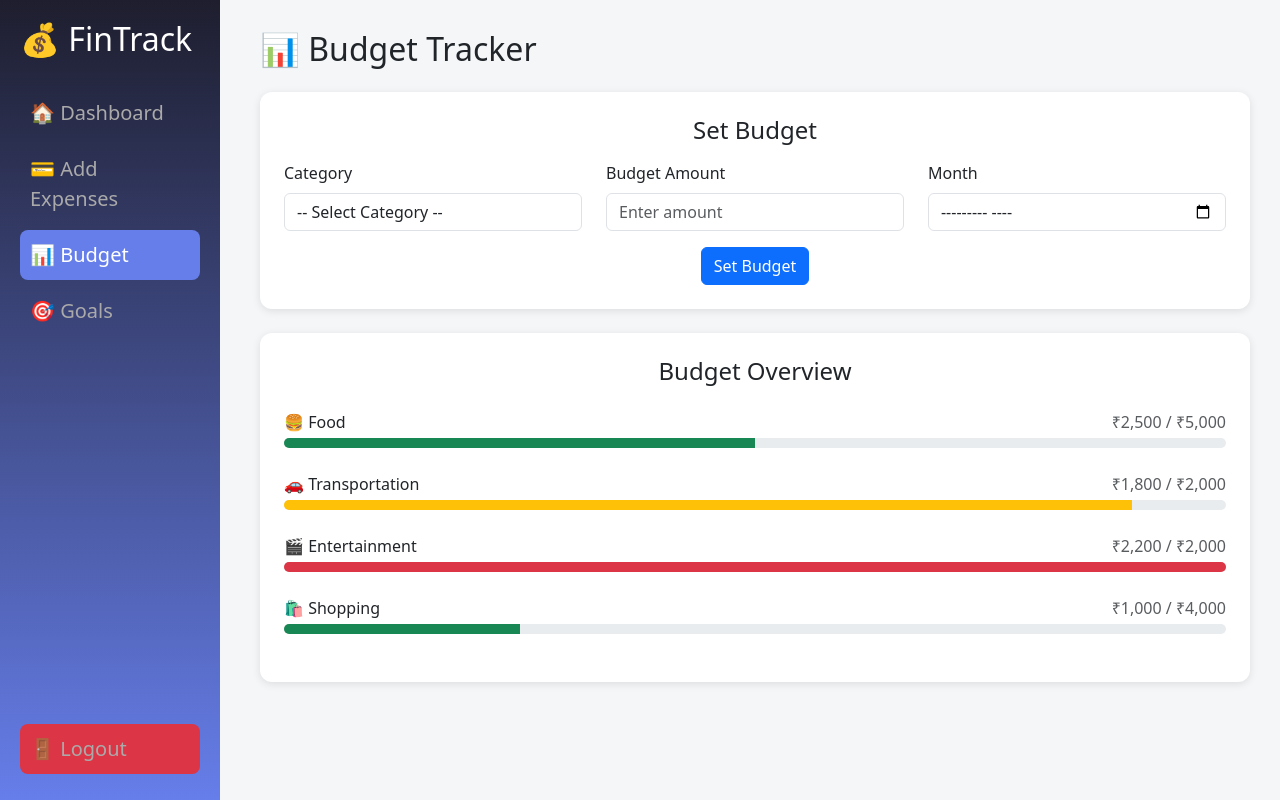
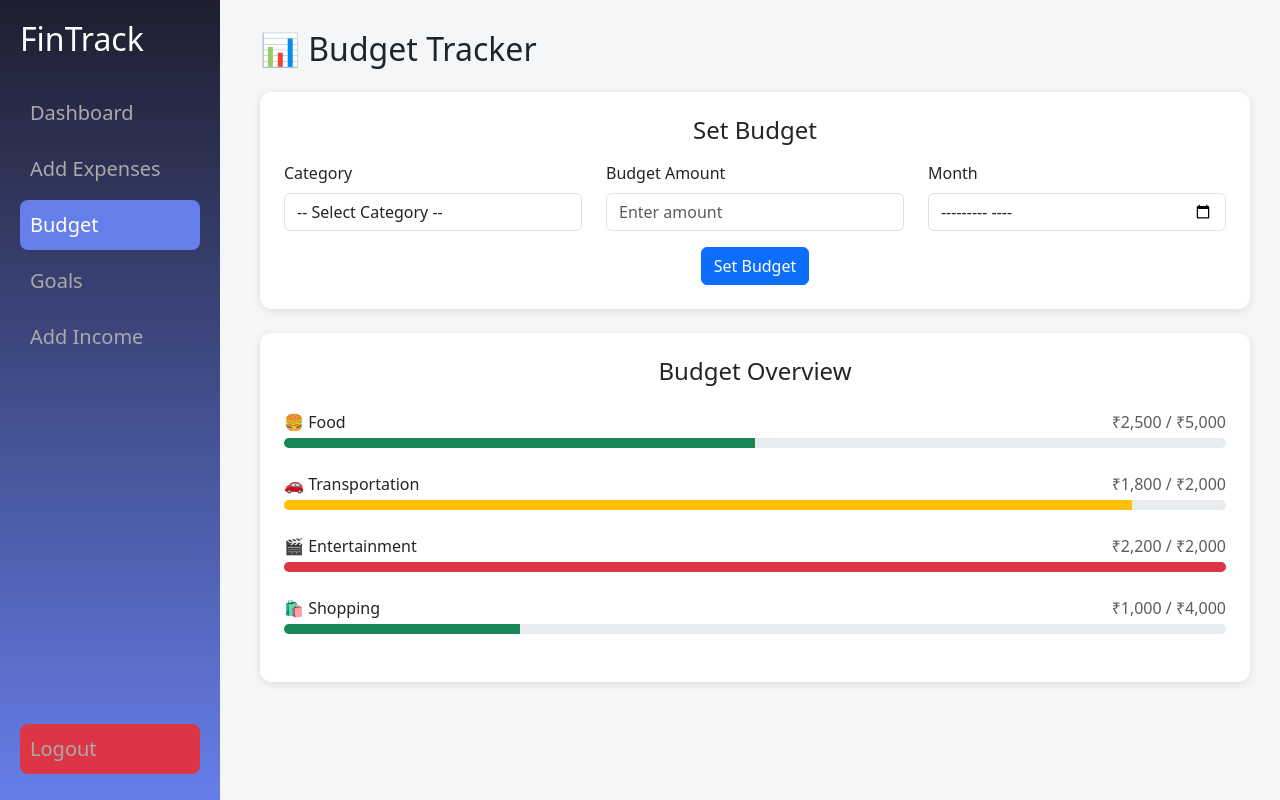
Before and after one commit to Harini-SA/PERSONAL-EXPENSE-TRACKER, a Flask app: page /budget in a window 1280 px wide. Run offline with Flask 3, Linux system fonts and the light colour scheme.

Commit message:
added a new page in sidebar

```diff
--- a/templates/budget.html
+++ b/templates/budget.html
@@ -53,12 +53,13 @@
         </head>
         <body>
             <div class="sidebar">
-        <h2 style="margin-bottom: 30px;">💰 FinTrack</h2>
-        <a href="/dashboard" class="nav-link">🏠 Dashboard</a>
-        <a href="/add_expense" class="nav-link">💳 Add Expenses</a>
-        <a href="/budget" class="nav-link active">📊 Budget</a>
-        <a href="/goals" class="nav-link">🎯 Goals</a>
-        <a href="/login" class="nav-link bg-danger mt-auto">🚪 Logout</a>
+        <h2 style="margin-bottom: 30px;">FinTrack</h2>
+        <a href="/dashboard" class="nav-link">Dashboard</a>
+        <a href="/add_expense" class="nav-link"> Add Expenses</a>
+        <a href="/budget" class="nav-link active">Budget</a>
+        <a href="/goals" class="nav-link">Goals</a>
+        <a href="/add_income" class="nav-link">Add Income</a>
+        <a href="/login" class="nav-link bg-danger mt-auto">Logout</a>
     </div>
 
     <!-- Main Content -->
```
